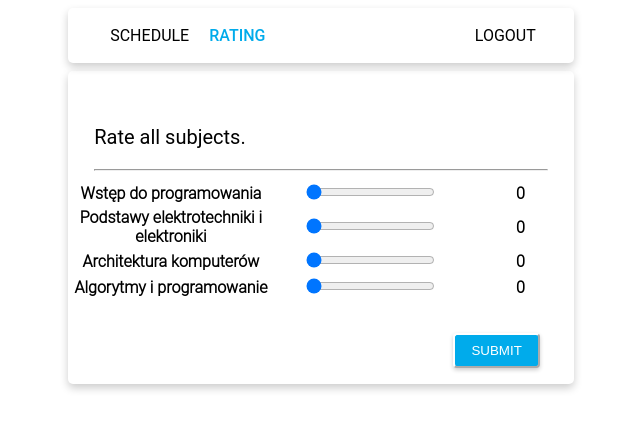
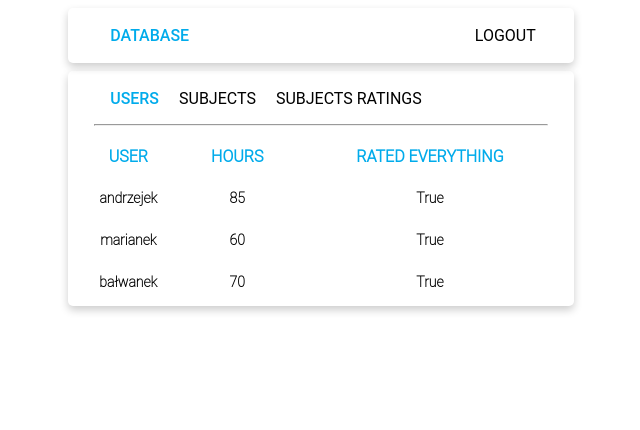
Before and after one commit to mieczkoni/backpackSchedule, a Django app: page /schedule/ in a window 1280 px wide. Shown: the top 430 px of the page, without its empty margins (319-959 px from the left). Run offline with Django 3.2, Linux system fonts and the light colour scheme; a user stored in the database is signed in; data comes from the database, SQL or seed files in the repository; both versions use the stored data as it was after the commit; lists and menus that the app fills with data are empty.

Commit message:
Admin page customized

```diff
--- a/schedule/models.py
+++ b/schedule/models.py
@@ -30,6 +30,7 @@
 class Profile(models.Model):
     user = models.OneToOneField(User, on_delete=models.CASCADE)
     hours = models.IntegerField(default=0)
+    rated = models.BooleanField(default=False)
 
     def __str__(self):
         return self.user.username
--- a/schedule/urls.py
+++ b/schedule/urls.py
@@ -3,5 +3,8 @@
 
 urlpatterns = [
     path('', views.index, name='index'),
+    path('users', views.admin_users, name='users'),
+    path('subjects', views.admin_subjects, name='subjects'),
+    path('subject_ratings', views.admin_subject_ratings, name='subject_ratings'),
     path('save_ratings', views.save_ratings, name='save_ratings')
 ]
--- a/schedule/views.py
+++ b/schedule/views.py
@@ -1,5 +1,5 @@
 from django.shortcuts import render
-from schedule.models import Subject, SubjectRating, Profile
+from schedule.models import Subject, SubjectRating, User
 from django.views.generic import RedirectView
 
 
@@ -8,20 +8,63 @@
     """View function for home page of site."""
 
     if request.user.is_authenticated:
-        subject_count = Subject.objects.all().count()
         all_subjects = Subject.objects.all()
-
+        all_ratings = SubjectRating.objects.all()
+        all_users = User.objects.all()
         user_ratings = SubjectRating.objects.filter(user=request.user)
-        # user_ratings = []
-
-        context = {
-            'subject_count': subject_count,
-            'all_subjects': all_subjects,
-            'user_ratings': user_ratings
-        }
-        return render(request, 'index.html', context=context)
+        if request.user.username == "admin":
+            calculate_average_ratings()
+            check_if_all_rated()
+            context = {
+                'all_subjects': all_subjects,
+                'all_ratings': all_ratings,
+                'all_users': all_users
+            }
+            return render(request, 'users.html', context=context)
+        else:
+            context = {
+                'all_subjects': all_subjects,
+                'user_ratings': user_ratings,
+            }
+            return render(request, 'index.html', context=context)
     else:
         return RedirectView.as_view(url='/schedule/login', permanent=True)(request)
+
+
+def admin_users(request):
+    all_subjects = Subject.objects.all()
+    all_ratings = SubjectRating.objects.all()
+    all_users = User.objects.all()
+    context = {
+        'all_subjects': all_subjects,
+        'all_ratings': all_ratings,
+        'all_users': all_users
+    }
+    return render(request, 'users.html', context=context)
+
+
+def admin_subjects(request):
+    all_subjects = Subject.objects.all()
+    all_ratings = SubjectRating.objects.all()
+    all_users = User.objects.all()
+    context = {
+        'all_subjects': all_subjects,
+        'all_ratings': all_ratings,
+        'all_users': all_users
+    }
+    return render(request, 'subjects.html', context=context)
+
+
+def admin_subject_ratings(request):
+    all_subjects = Subject.objects.all()
+    all_ratings = SubjectRating.objects.all()
+    all_users = User.objects.all()
+    context = {
+        'all_subjects': all_subjects,
+        'all_ratings': all_ratings,
+        'all_users': all_users
+    }
+    return render(request, 'subject_ratings.html', context=context)
 
 
 def save_ratings(request):
@@ -45,3 +88,33 @@
         'user_ratings': user_ratings,
     }
     return render(request, 'index.html', context=context)
+
+
+def calculate_average_ratings():
+    all_subjects = Subject.objects.all()
+    for subject in all_subjects:
+        try:
+            subject_elements = SubjectRating.objects.filter(subject_id=subject)
+        except:
+            subject_elements = None
+        if subject_elements:
+            sum = 0
+            for element in subject_elements:
+                sum += element.subject_rating
+            average_rating = sum / subject_elements.count()
+            subject.average_rating = average_rating
+            subject.save()
+
+
+def check_if_all_rated():
+    all_users = User.objects.all()
+    all_subjects = Subject.objects.all()
+    for user in all_users:
+        try:
+            rated_subjects = SubjectRating.objects.filter(user=user)
+        except:
+            rated_subjects = None
+        if rated_subjects:
+            if rated_subjects.count() == all_subjects.count():
+                user.profile.rated = True
+                user.save()
--- a/templates/base_generic.html
+++ b/templates/base_generic.html
@@ -5,7 +5,21 @@
   {% block style %} {% endblock %}
 </head>
 <body>
-  {% block sidebar %} {% endblock %}
+  <div class="card">
+        <div class="container">
+            {% if user.is_authenticated %}
+                <ul>
+                    {% if user.username != "admin" %}
+                        <li><a href="#">SCHEDULE</a></li>
+                        <li><a class="active" href="#">RATING</a></li>
+                    {% else %}
+                        <li><a class="active">DATABASE</a></li>
+                    {% endif %}
+                    <li style="float: right; padding-right: 36px"><a href="{% url 'logout' %}">LOGOUT</a> </li>
+                </ul>
+            {% endif %}
+        </div>
+  </div>
   {% block content %} {% endblock %}
 </body>
 </html>
--- a/templates/index.html
+++ b/templates/index.html
@@ -67,16 +67,6 @@
         document.getElementById(id).value = value;
     }
     </script>
-
-    <div class="card">
-        <div class="container">
-            <ul>
-                <li><a href="#">SCHEDULE</a></li>
-                <li><a class="active" href="#">RATING</a></li>
-                <li style="float: right; padding-right: 36px"><a href="{% url 'logout' %}">LOGOUT</a> </li>
-            </ul>
-        </div>
-    </div>
     <div class="card">
         <div class="container">
             <p>Rate all subjects.</p>
--- /dev/null
+++ b/templates/users.html
@@ -0,0 +1,81 @@
+{% extends "base_generic.html" %}
+
+{% block style %}
+    <style>
+        .card {
+            box-shadow: 0 4px 8px 0 rgba(0,0,0,0.2);
+            display: block;
+            border-radius:5px;
+            width: 40%;
+            margin: 0 auto;
+            margin-bottom: 8px;
+            max-width: 100%;
+            max-height: 100%;
+            overflow: auto;
+        }
+        .container {
+            padding: 2px;
+        }
+        p {
+            font-family: Roboto, serif;
+            font-size: 20px;
+            padding-left: 24px;
+            padding-top: 32px;
+        }
+        li {
+            display: inline;
+            padding-right: 16px;
+            font-family: Roboto, serif;
+        }
+        li a {
+            display: inline;
+            color: black;
+            text-align: center;
+            text-decoration: none;
+        }
+        .active {
+            font-family: "Roboto Medium", serif;
+            color: #00ABEB;
+        }
+        .table tr {
+            font-family: "Roboto Light", serif;
+            font-size: 16px;
+            height: 40px;
+            margin-bottom: 90px;
+            width: 30%;
+        }
+        .table tr th {
+            font-family: "Roboto Thin", serif;
+            font-size: 14px;
+        }
+    </style>
+{% endblock %}
+
+{% block content %}
+    <div class="card">
+        <div class="container">
+        <ul>
+            <li><a class="active" href="{% url 'users' %}">USERS</a></li>
+            <li><a href="{% url 'subjects' %}">SUBJECTS</a></li>
+            <li><a href="{% url 'subject_ratings' %}">SUBJECTS RATINGS</a></li>
+        </ul>
+        <hr style="width: 90%; color: #CFCFCF;">
+            <table class="table" style="width: 100%; border: 2px;">
+                <tr>
+                    <th style="color: #00ABEB; font-family: 'Roboto Light', serif; font-size: 16px">USER</th>
+                    <th style="color: #00ABEB; font-family: 'Roboto Light', serif; font-size: 16px">HOURS</th>
+                    <th style="color: #00ABEB; font-family: 'Roboto Light', serif; font-size: 16px">RATED EVERYTHING</th>
+                </tr>
+                {% for user in all_users %}
+                    {% if user.username != "admin" %}
+                        <tr>
+                            <th>{{ user.username }}</th>
+                            <th>{{ user.profile.hours }}</th>
+                            <th>{{ user.profile.rated }}</th>
+                        </tr>
+                    {% endif %}
+                {% endfor %}
+            </table>
+        </div>
+    </div>
+{% endblock %}
```
Also changed, not shown: templates/subject_ratings.html (added, +79 -0 lines), templates/subjects.html (added, +79 -0 lines), db.sqlite3, schedule/migrations/0007_profile_rated.py (added).
